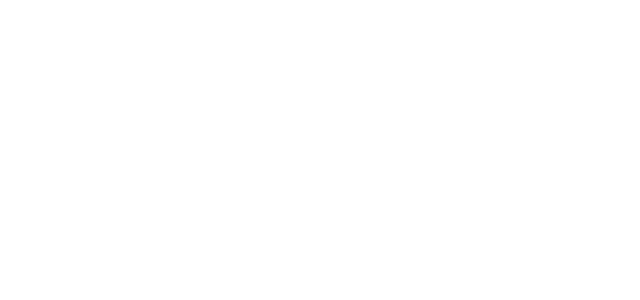
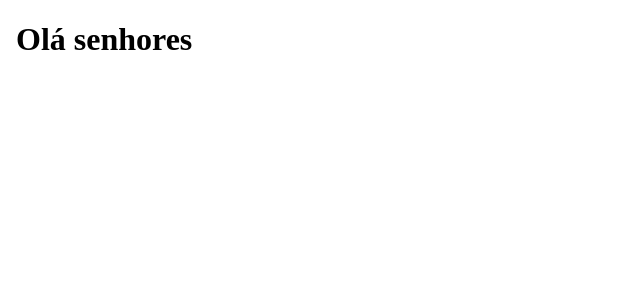
Before and after one commit to RafaelAlonso/project42, a Next.js app: page / in a window 1280 px wide. Shown: the top 300 px of the page, without its empty margins (0-640 px from the left). Built offline with nearby package versions, Linux system fonts and the light colour scheme.

Commit message:
Added body

```diff
--- a/pages/index.js
+++ b/pages/index.js
@@ -2,9 +2,15 @@ import Head from 'next/head'
 
 export default () => {
   return (
-    <Head>
-      <title>My page title</title>
-      <meta name="viewport" content="initial-scale=1.0, width=device-width" />
-    </Head>
+    <div>
+      <Head>
+        <title>My page title</title>
+        <meta name="viewport" content="initial-scale=1.0, width=device-width" />
+      </Head>
+
+      <body>
+        <h1>Olá senhores</h1>
+      </body>
+    </div>
   );
 }
```
